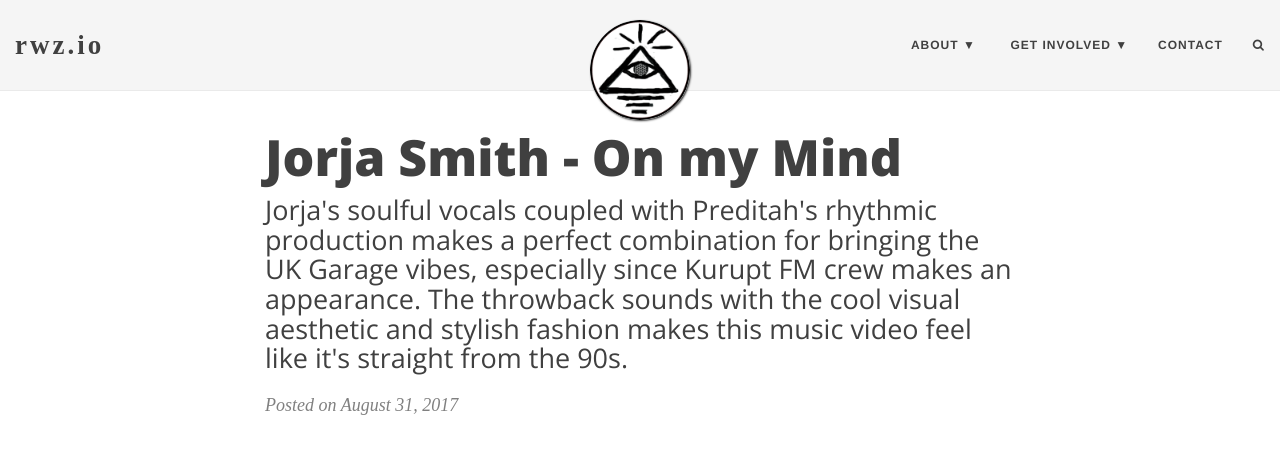
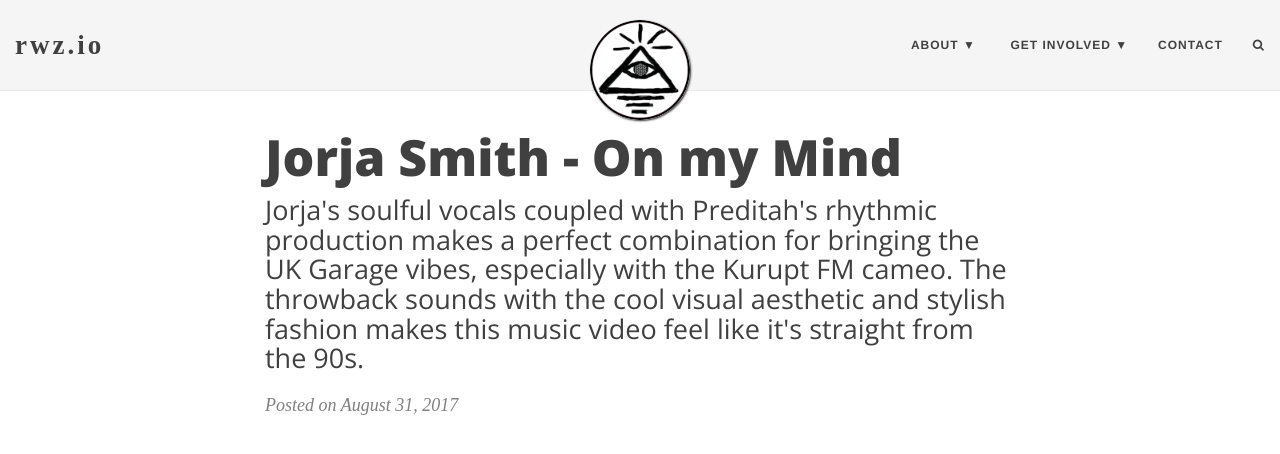
Before and after one commit to rhymeswithzion/rwz-test, a Jekyll site: the page built from _posts/2017-09-01-jorja-smith-on-my-mind.md, in a window 1280 px wide and 900 px high, cut to the strip 0-522 px from the top of the window. Shown: the top 454 px of the strip. Built offline with Jekyll 4.4.1, drawn with Linux system fonts in a browser that asks for light colours; some web fonts are replaced; comment, search, counter and statistics services are not loaded.

Commit message:
Update 2017-09-01-jorja-smith-on-my-mind.md

```diff
--- a/_posts/2017-09-01-jorja-smith-on-my-mind.md
+++ b/_posts/2017-09-01-jorja-smith-on-my-mind.md
@@ -6,10 +6,9 @@
 image: 'http://img.youtube.com/vi/PA5uuBCtZ5k/mqdefault.jpg'
 subtitle: >-
   Jorja's soulful vocals coupled with Preditah's rhythmic production makes a
-  perfect combination for bringing the UK Garage vibes, especially since Kurupt
-  FM crew makes an appearance. The throwback sounds with the cool visual
-  aesthetic and stylish fashion makes this music video feel like it's straight
-  from the 90s.
+  perfect combination for bringing the UK Garage vibes, especially with the
+  Kurupt FM cameo. The throwback sounds with the cool visual aesthetic and
+  stylish fashion makes this music video feel like it's straight from the 90s.
 ---
 <style>.embed-container { position: relative; padding-bottom: 56.25%; height: 0; overflow: hidden; max-width: 100%; } .embed-container iframe, .embed-container object, .embed-container embed { position: absolute; top: 0; left: 0; width: 100%; height: 100%; }</style><br />
 <div class="embed-container">
```
